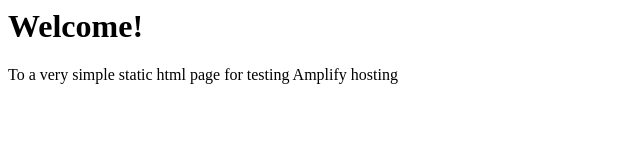
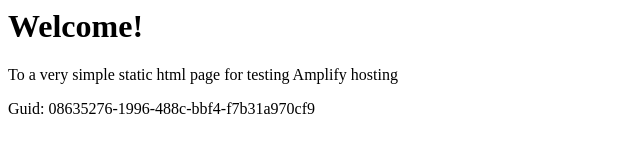
Before and after one commit to aws-aemilia-yul/Github-PR-Commit-Integration-Test-DoNotTouch-Gith-OKSLNVO2-v1-prod-ca-central-1, a website: page src/index.html in a window 1280 px wide. Shown: the whole page, without its empty margins (0-640 px from the left). Drawn offline with Linux system fonts and the light colour scheme.

Commit message:
commit from integ tests

```diff
--- a/src/index.html
+++ b/src/index.html
@@ -1,3 +1,5 @@
+
+
 <html lang="en">
 
 <head>
@@ -10,6 +12,6 @@
 <body>
     <h1>Welcome!</h1>
     <p>To a very simple static html page for testing Amplify hosting</p>
-</body>
+    <p>Guid: 08635276-1996-488c-bbf4-f7b31a970cf9</p></body>
 
 </html>
```
